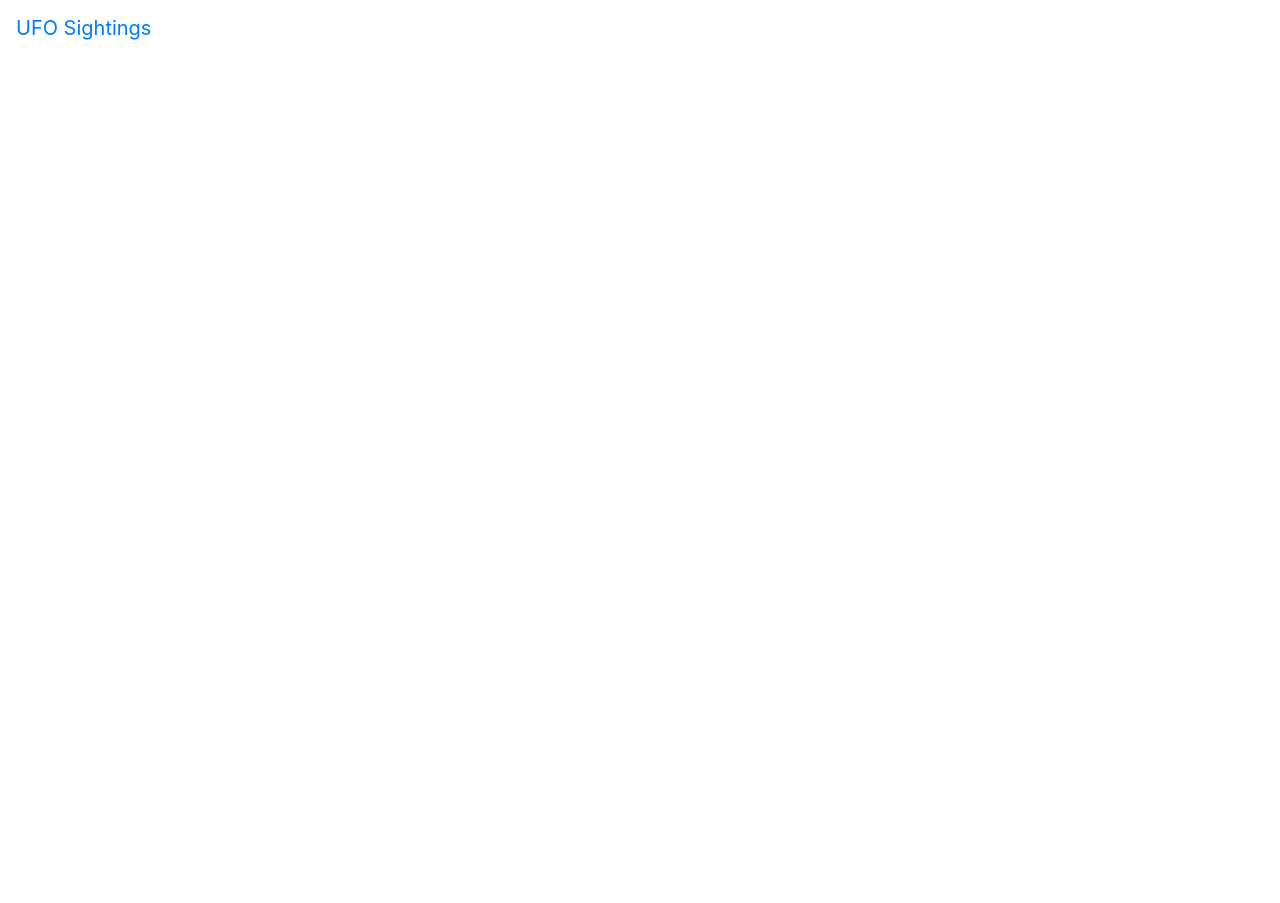
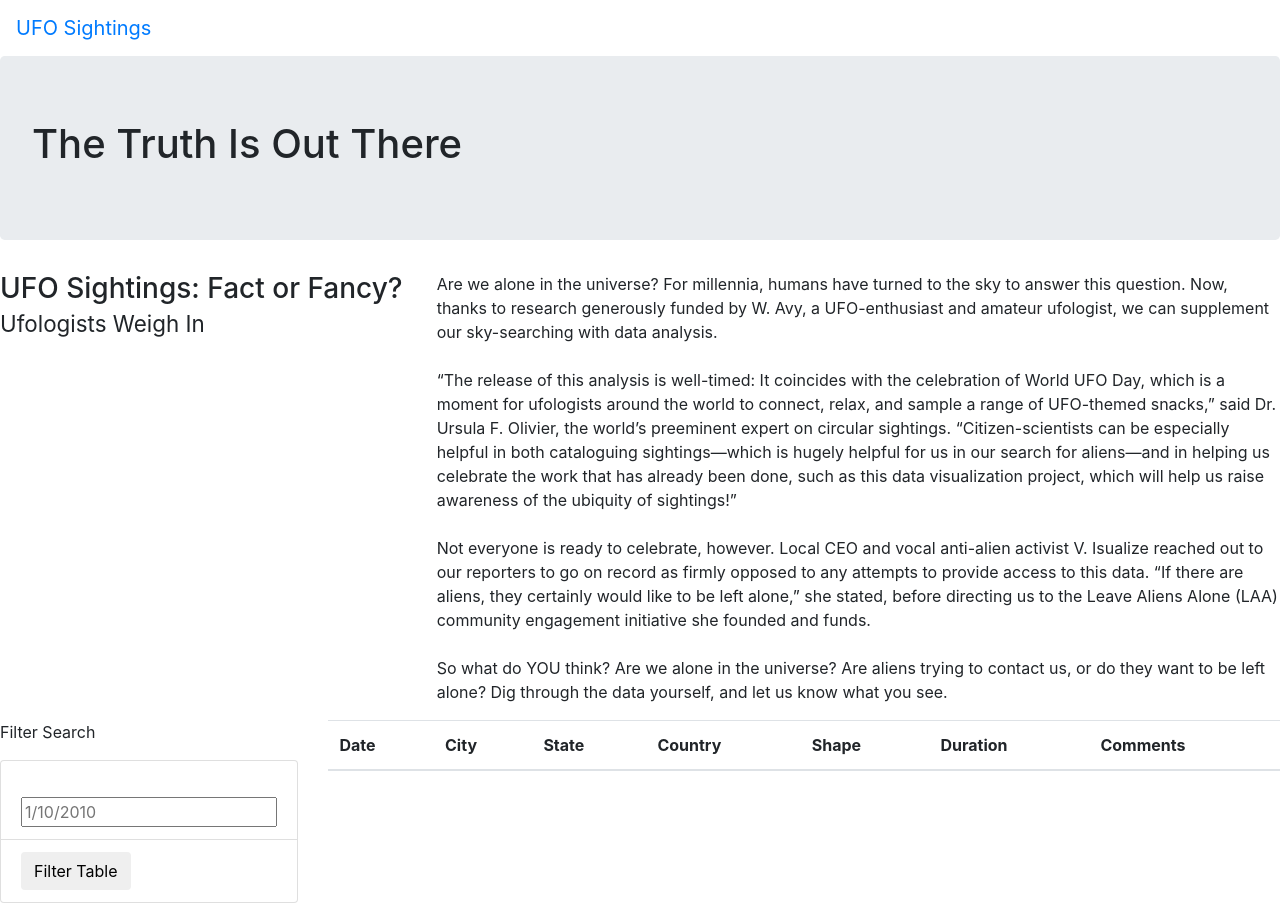
Before and after one commit to arivers444/UFOs, a plain HTML site: page index.html in a window 1280 px wide. Before the commit the page ends 800 px from the top, so only its background shows below. Drawn offline with nearby package versions, Linux system fonts and the light colour scheme.

Commit message:
Added html

```diff
--- a/index.html
+++ b/index.html
@@ -18,6 +18,57 @@
             <a class="navbar-brand" href="index.html">UFO Sightings</a>
         </nav>
     </div>
+    <div class="jumbotron">
+        <h1>The Truth Is Out There</h1>
+    </div>
+    <div class="containter-fluid">
+        <div class="row">
+            <div class="col-md-4">
+                <h3>UFO Sightings: Fact or Fancy?
+                    <small>Ufologists Weigh In</small>
+                </h3>
+            </div>
+            <div class="col-md-8">
+                <p>
+                    Are we alone in the universe? For millennia, humans have turned to the sky to answer this question. Now, thanks to research generously funded by W. Avy, a UFO-enthusiast and amateur ufologist, we can supplement our sky-searching with data analysis.<br><br>“The release of this analysis is well-timed: It coincides with the celebration of World UFO Day, which is a moment for ufologists around the world to connect, relax, and sample a range of UFO-themed snacks,” said Dr. Ursula F. Olivier, the world’s preeminent expert on circular sightings. “Citizen-scientists can be especially helpful in both cataloguing sightings—which is hugely helpful for us in our search for aliens—and in helping us celebrate the work that has already been done, such as this data visualization project, which will help us raise awareness of the ubiquity of sightings!”<br><br>Not everyone is ready to celebrate, however. Local CEO and vocal anti-alien activist V. Isualize reached out to our reporters to go on record as firmly opposed to any attempts to provide access to this data. “If there are aliens, they certainly would like to be left alone,” she stated, before directing us to the Leave Aliens Alone (LAA) community engagement initiative she founded and funds.<br><br>So what do YOU think? Are we alone in the universe? Are aliens trying to contact us, or do they want to be left alone? Dig through the data yourself, and let us know what you see.
+                </p>
+            </div>
+        </div>
+    </div>
+    <div class="containter-fluid">
+        <div class="row">
+            <div class="col-md-3">
+                <form>
+                    <p>Filter Search</p>
+                    <ul class="list-group">
+                        <li class="list-group-item">
+                            <label for="date"></label>
+                            <input type="text" placeholder="1/10/2010" id="datetime" />
+                        </li>
+                        <li class="list-group-item">
+                            <button id="filter-btn" type="button" class="btn btn-default">Filter Table</button>
+                        </li>
+                    </ul>
+                </form>
+            </div>
+            <div class="col-md-9">
+                <table class="table table-striped">
+                    <thead>
+                        <tr>
+                            <th>Date</th>
+                            <th>City</th>
+                            <th>State</th>
+                            <th>Country</th>
+                            <th>Shape</th>
+                            <th>Duration</th>
+                            <th>Comments</th>
+                        </tr>
+                    </thead>
+                    <tbody></tbody>
+                </table>
+            </div>
+        </div>
+    </div>
 
 </body>
 </html>
```
